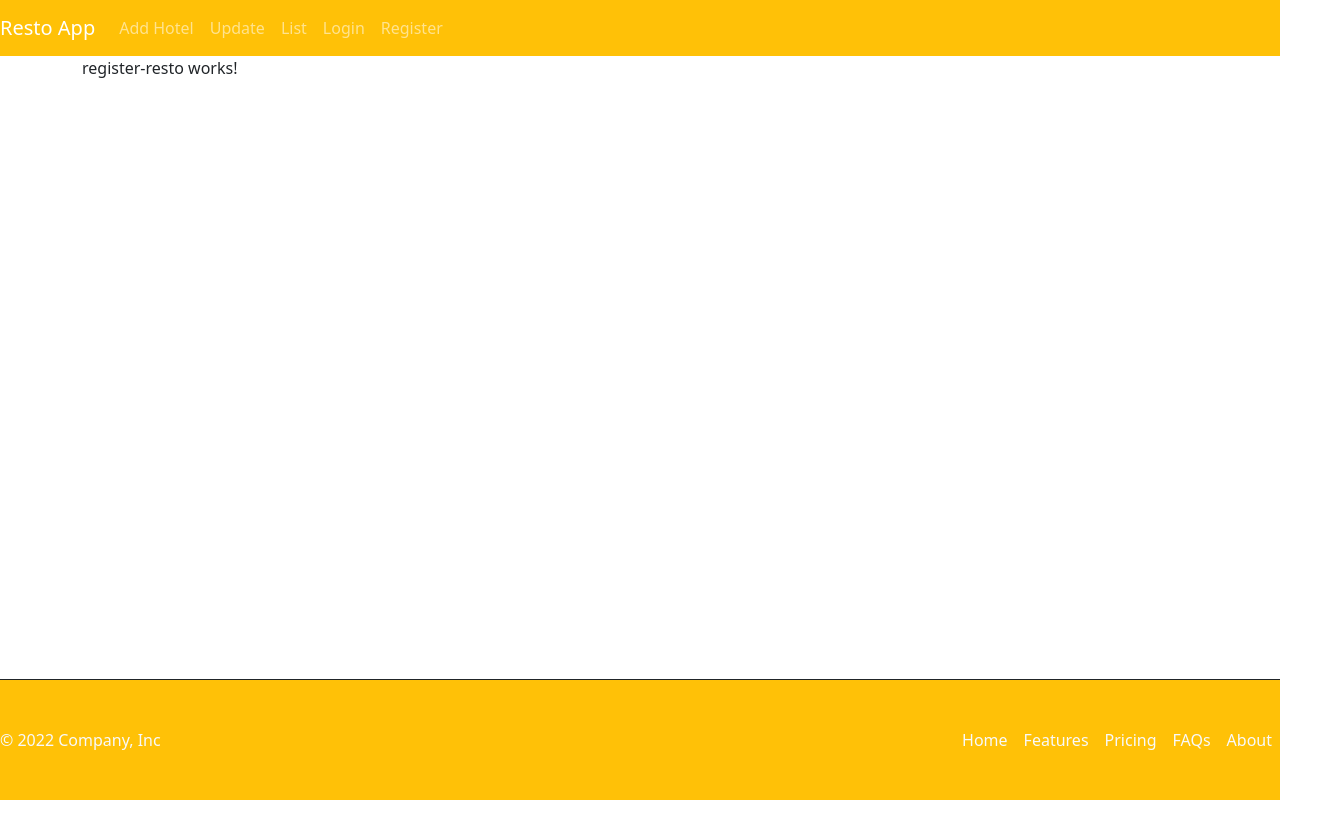
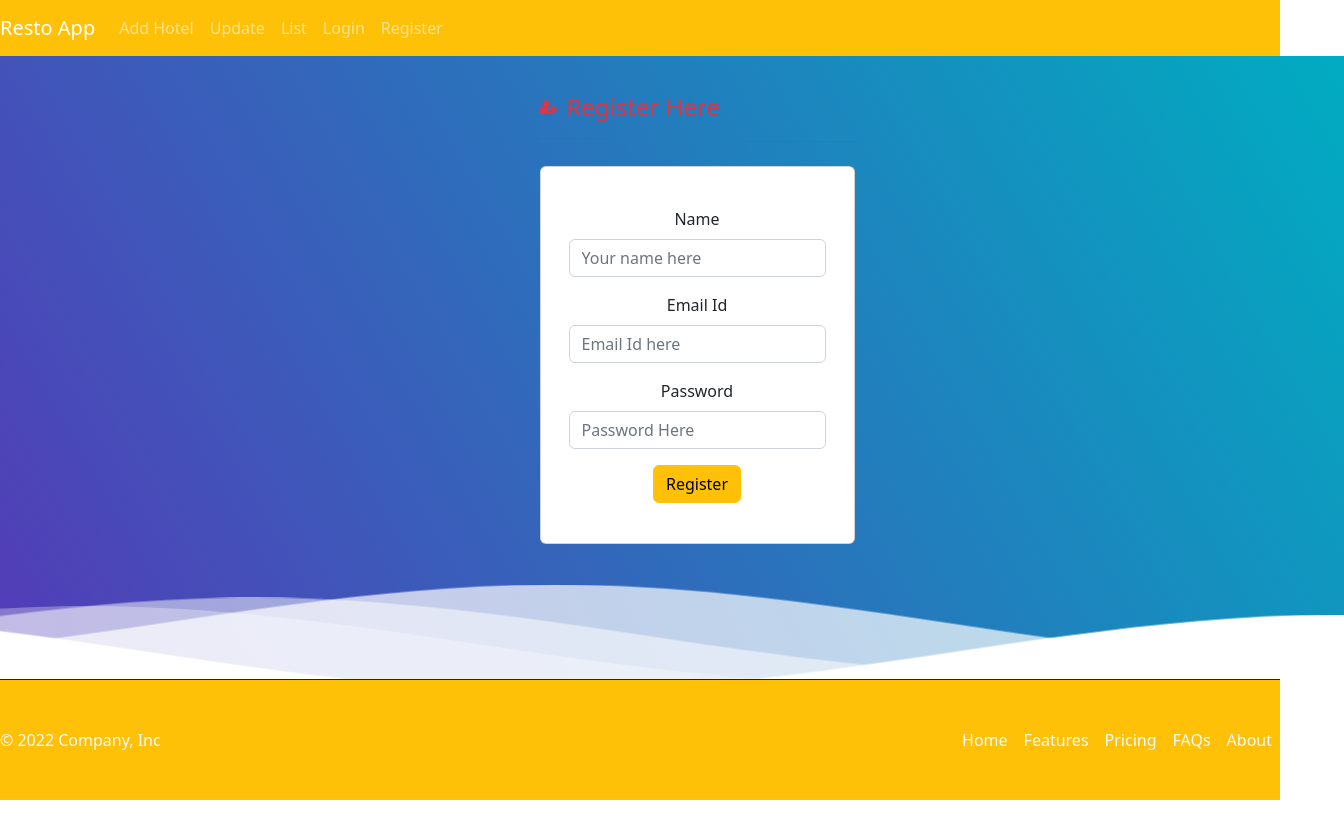
Before and after one commit to JayashreeJanani/AngularRestDemo, an Angular app: page /register in a window 1280 px wide. Shown: the top 838 px of the page, 1344 px wide, since content can reach past the window. Before the commit the page ends 800 px from the top, so only its background shows below. Built offline with nearby package versions, Linux system fonts and the light colour scheme.

Commit message:
27_10_2022_19_33_work

```diff
--- a/src/app/add-resto/add-resto.component.html
+++ b/src/app/add-resto/add-resto.component.html
@@ -1,7 +1,7 @@
 <div class="container py-4">
 <header class="pb-3 mb-4 border-bottom border-danger">
   <a href="/" class="d-flex align-items-center text-dark text-decoration-none">
-    <i class="fa fa-building text-danger"></i>&nbsp;&nbsp;
+    <i class="fa fa-building text-light"></i>&nbsp;&nbsp;
     <span class="fs-4 text-danger">Add Restaurant here</span>
   </a>
 </header></div>
@@ -12,7 +12,7 @@
 <form [formGroup]="addRestorant" (ngSubmit)="addresto()">
     <div class="mb-3">
       <label class="form-label">Name</label>
-      <input type="text" class="form-control"  formControlName="name">
+      <input type="text" class="form-control"  formControlName="name" placeholder="Your name here">
 
     </div>
     <div class="mb-3">
@@ -22,12 +22,12 @@
       </div>
       <div class="mb-3">
         <label class="form-label">phoneNumber</label>
-        <input type="email" class="form-control" formControlName="phoneNumber">
+        <input type="email" class="form-control" formControlName="phoneNumber" placeholder="Your phone number here">
 
       </div>
       <div class="mb-3">
         <label class="form-label">Email Id</label>
-        <input type="text" class="form-control" formControlName="emailId">
+        <input type="text" class="form-control" formControlName="emailId" placeholder="Your EmailID here">
 
       </div>
 
--- a/src/app/app.component.css
+++ b/src/app/app.component.css
@@ -0,0 +1,94 @@
+@import url(//fonts.googleapis.com/css?family=Lato:300:400);
+
+
+
+
+
+.header {
+  width: 105%;
+  padding-left: 0%;
+  margin: 0%;
+  text-align:center;
+  background: linear-gradient(60deg, rgba(84,58,183,1) 0%, rgba(0,172,193,1) 100%);
+  color:white;
+}
+.logo {
+  width:50px;
+  fill:white;
+  padding-right:15px;
+  display:inline-block;
+  vertical-align: middle;
+}
+
+.inner-header {
+  height:65vh;
+  width:100%;
+  margin: 0;
+  padding: 0;
+}
+
+.flex { /*Flexbox for containers*/
+  display: flex;
+  justify-content: center;
+  align-items: center;
+  text-align: center;
+}
+
+.waves {
+  position:relative;
+  width: 100%;
+  height:15vh;
+  margin-bottom:-7px; /*Fix for safari gap*/
+  min-height:100px;
+  max-height:150px;
+}
+
+.content {
+  position:relative;
+  height:20vh;
+  text-align:center;
+  background-color: white;
+}
+
+/* Animation */
+
+.parallax > use {
+  animation: move-forever 25s cubic-bezier(.55,.5,.45,.5)     infinite;
+}
+.parallax > use:nth-child(1) {
+  animation-delay: -2s;
+  animation-duration: 7s;
+}
+.parallax > use:nth-child(2) {
+  animation-delay: -3s;
+  animation-duration: 10s;
+}
+.parallax > use:nth-child(3) {
+  animation-delay: -4s;
+  animation-duration: 13s;
+}
+.parallax > use:nth-child(4) {
+  animation-delay: -5s;
+  animation-duration: 20s;
+}
+@keyframes move-forever {
+  0% {
+   transform: translate3d(-90px,0,0);
+  }
+  100% {
+    transform: translate3d(85px,0,0);
+  }
+}
+/*Shrinking for mobile*/
+@media (max-width: 768px) {
+  .waves {
+    height:40px;
+    min-height:40px;
+  }
+  .content {
+    height:30vh;
+  }
+  h1 {
+    font-size:24px;
+  }
+}
--- a/src/app/app.component.html
+++ b/src/app/app.component.html
@@ -26,9 +26,51 @@
 
   </div>
 </nav>
-<div class="container">
+<!--Hey! This is the original version
+of Simple CSS Waves-->
+
+<div class="header">
+
+  <!--Content before waves-->
+  <div class="inner-header flex">
+  <!--Just the logo.. Don't mind this-->
+  <svg version="1.1" class="logo" baseProfile="tiny" id="Layer_1" xmlns="http://www.w3.org/2000/svg"
+  xmlns:xlink="http://www.w3.org/1999/xlink" x="0px" y="0px" viewBox="0 0 500 500" xml:space="preserve">
+  <path fill="#FFFFFF" stroke="#000000" stroke-width="10" stroke-miterlimit="10" d="M57,283" />
+
+  </svg>
   <router-outlet></router-outlet>
-</div>
+    </div>
+
+    <!--Waves Container-->
+    <div>
+    <svg class="waves" xmlns="http://www.w3.org/2000/svg" xmlns:xlink="http://www.w3.org/1999/xlink"
+    viewBox="0 24 150 28" preserveAspectRatio="none" shape-rendering="auto">
+    <defs>
+    <path id="gentle-wave" d="M-160 44c30 0 58-18 88-18s 58 18 88 18 58-18 88-18 58 18 88 18 v44h-352z" />
+    </defs>
+    <g class="parallax">
+    <use xlink:href="#gentle-wave" x="48" y="0" fill="rgba(255,255,255,0.7" />
+    <use xlink:href="#gentle-wave" x="48" y="3" fill="rgba(255,255,255,0.5)" />
+    <use xlink:href="#gentle-wave" x="48" y="5" fill="rgba(255,255,255,0.3)" />
+    <use xlink:href="#gentle-wave" x="48" y="7" fill="#fff" />
+    </g>
+    </svg>
+
+    </div>
+    <!--Waves end-->
+
+    </div>
+    <!--Header ends-->
+
+    <!--Content starts-->
+    <div class="content flex">
+
+    </div>
+    <!--Content ends-->
+
+
+
 <div class="footer bg-warning text-light fixed-bottom border-top border-dark" style="user-select: auto;">
   <footer class="d-flex flex-wrap justify-content-between align-items-center py-3 my-4" style="user-select: auto;">
     <p class="col-md-4 mb-0 text-light" style="user-select: auto;">© 2022 Company, Inc</p>
--- a/src/app/common.service.ts
+++ b/src/app/common.service.ts
@@ -7,6 +7,7 @@ import { HttpClient } from '@angular/common/http';
 })
 export class CommonService {
  url='http://localhost:3000/restodetails';
+ regUrl='http://localhost:3000/users'
   constructor( private http:HttpClient) { }
   getrestodetails(){
     return this.http.get(this.url);
@@ -23,4 +24,7 @@ export class CommonService {
   updateHotelData(id:any, data:any){
     return this.http.put(`${this.url}/${id}`,data)
   }
+  creatHotelDate(data:any){
+    return this.http.post(this.regUrl,data)
+  }
 }
--- a/src/app/list-resto/list-resto.component.html
+++ b/src/app/list-resto/list-resto.component.html
@@ -1,20 +1,17 @@
-<div class="container">
-    <h1>Details of Restaurant</h1>
-</div>
-<div class="container">
-    <table class="table table-striped">
-        <thead class="bg-warning" >
-            <th>ID</th>
-            <th>Hotel Name</th>
+
+
+    <table class="table table-striped table-light">
+
+          <tr class="bg-warning">
+          <th>Hotel </th>
             <th>Address</th>
-            <th>Phone Number </th>
+            <th>Ph. No. </th>
             <th>MailID</th>
-            <th>Action</th>
-          </thead>
+            <th>Action</th></tr>
           <tbody>
 
             <tr *ngFor="let hotel of resho">
-              <th>{{hotel.id}}</th>
+
               <td>{{hotel.name}}</td>
               <td>{{hotel.address}}</td>
               <td>{{hotel.phoneNumber}}</td>
@@ -23,4 +20,3 @@
             </tr>
           </tbody>
       </table>
-</div>
--- a/src/app/register-resto/register-resto.component.html
+++ b/src/app/register-resto/register-resto.component.html
@@ -1 +1,34 @@
-<p>register-resto works!</p>
+
+    <div class="container py-4">
+        <header class="pb-3 mb-4 border-bottom border-danger">
+          <a href="/" class="d-flex align-items-center text-dark text-decoration-none">
+            <i class="fa fa-user-plus text-danger"></i>&nbsp;&nbsp;
+            <span class="fs-4 text-danger">Register Here</span>
+          </a>
+        </header>
+        <div class="card text-center container py-4">
+            <div class="card-body">
+        <form [formGroup]="creatRestorant" (ngSubmit)="creatresto()">
+            <div class="mb-3">
+              <label class="form-label text-dark">Name</label>
+              <input type="text" class="form-control"  formControlName="name" placeholder="Your name here">
+
+            </div>
+
+
+              <div class="mb-3">
+                <label class="form-label text-dark ">Email Id</label>
+                <input type="text" class="form-control" formControlName="emailId" placeholder="Email Id here">
+
+              </div>
+              <div class="mb-3">
+                <label class="form-label text-dark">Password</label>
+                <input type="password" class="form-control" formControlName="password" placeholder="Password Here">
+
+              </div>
+
+            <button type="submit" class="btn btn-warning">Register</button>
+          </form>
+        </div>
+        </div>
+    </div>
--- a/src/app/register-resto/register-resto.component.ts
+++ b/src/app/register-resto/register-resto.component.ts
@@ -1,4 +1,6 @@
 import { Component, OnInit } from '@angular/core';
+import { FormControl, FormGroup } from '@angular/forms';
+import { CommonService } from '../common.service';
 
 @Component({
   selector: 'app-register-resto',
@@ -7,8 +9,21 @@ import { Component, OnInit } from '@angular/core';
 })
 export class RegisterRestoComponent implements OnInit {
 
-  constructor() { }
+  alert : boolean= false;
+  creatRestorant= new FormGroup({
+    name:new FormControl(''),
+    password:new FormControl(''),
 
+    emailId:new FormControl('')
+  })
+
+  constructor(private resta:CommonService) { }
+  creatresto(){
+    this.resta.creatHotelDate(this.creatRestorant.value).subscribe((result)=>{
+      console.log(result,"added");
+
+    })
+  }
   ngOnInit(): void {
   }
 
--- a/src/app/update-resto/update-resto.component.html
+++ b/src/app/update-resto/update-resto.component.html
@@ -11,8 +11,8 @@
     </div>
     <form [formGroup]="editRestorant" (ngSubmit)="editresto()">
         <div class="mb-3">
-          <label class="form-label">Name</label>
-          <input type="text" class="form-control"  formControlName="name">
+          <label class="form-label text-xl-left">Name</label>
+          <input type="text" class="form-control"  formControlName="name" placeholder="Your name here">
 
         </div>
         <div class="mb-3">
@@ -22,12 +22,12 @@
           </div>
           <div class="mb-3">
             <label class="form-label">phoneNumber</label>
-            <input type="email" class="form-control" formControlName="phoneNumber">
+            <input type="email" class="form-control" formControlName="phoneNumber" placeholder="Your Phone number here">
 
           </div>
           <div class="mb-3">
             <label class="form-label">Email Id</label>
-            <input type="text" class="form-control" formControlName="emailId">
+            <input type="text" class="form-control" formControlName="emailId" placeholder="Mail id here">
 
           </div>
 
```
